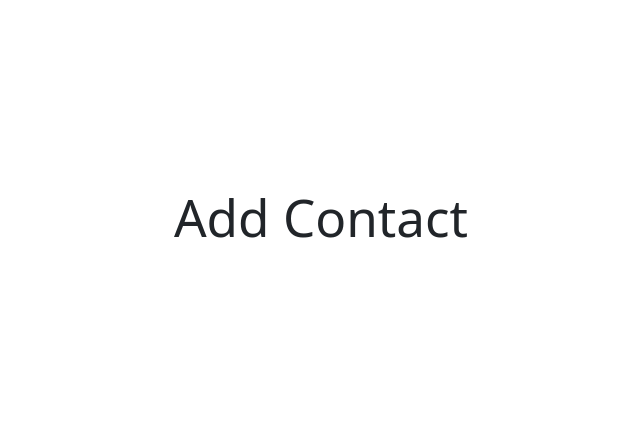
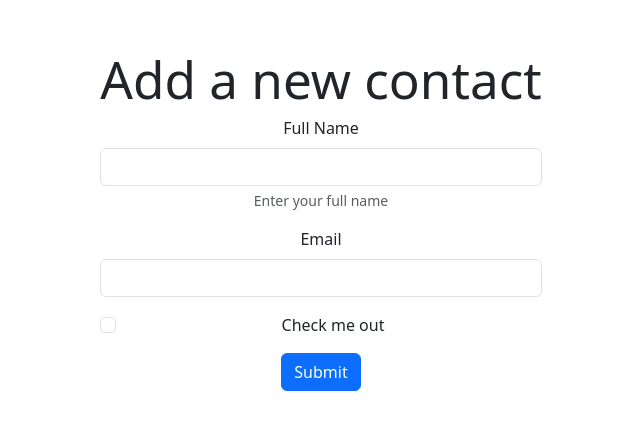
Before and after one commit to danilopgon/contact-list-react, a React (Vite) app: page /add in a window 1280 px wide. Shown: the part 179-608 px from the top of the page, without its empty margins (319-959 px from the left). Built offline with nearby package versions, Linux system fonts and the light colour scheme.

Commit message:
form sin acabar

```diff
--- a/src/pages/AddContact.jsx
+++ b/src/pages/AddContact.jsx
@@ -1,5 +1,26 @@
 const AddContact = () => {
-  return <h1>Add Contact</h1>;
+  return (
+    <div>
+      <h1>Add a new contact</h1>
+
+      <form>
+        <div className="mb-3">
+          <label htmlFor="exampleInputFullName" className="form-label">Full Name</label>
+          <input type="text" className="form-control" id="exampleInputFullName" aria-describedby="fullNameHelp" />
+          <div id="fullNameHelp" className="form-text">Enter your full name</div>
+        </div>
+        <div className="mb-3">
+          <label htmlFor="exampleInputEmail" className="form-label">Email</label>
+          <input type="email" className="form-control" id="exampleInputEmail" />
+        </div>
+        <div className="mb-3 form-check">
+          <input type="checkbox" className="form-check-input" id="exampleCheck1" />
+          <label className="form-check-label" htmlFor="exampleCheck1">Check me out</label>
+        </div>
+        <button type="submit" className="btn btn-primary">Submit</button>
+      </form>
+    </div>
+  );
 };
 
 export default AddContact;
```
